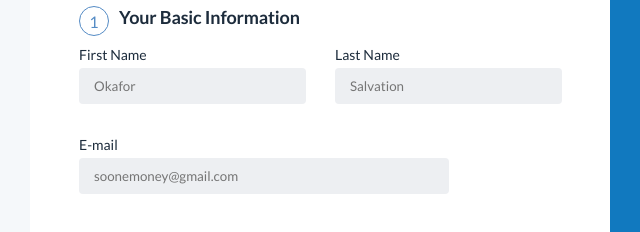
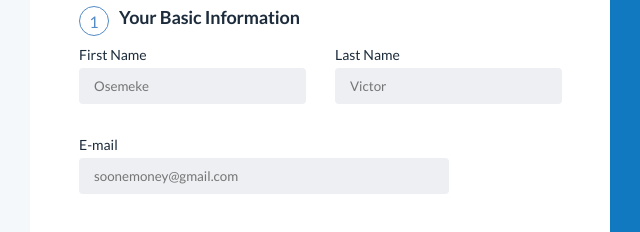
Before and after one commit to Vicky041/Alt-School_Assignment-3, a plain HTML site: page index.html in a window 1280 px wide. Shown: the part 367-599 px from the top of the page, 244-884 px from the left. Drawn offline with Linux system fonts and the light colour scheme.

Commit message:
corrected placeholder

```diff
--- a/index.html
+++ b/index.html
@@ -44,10 +44,10 @@
 
                 <div class="label-input-div">
                     <div class="firtsname-div"><label for="firstname">First Name</label> <br>
-                        <input type="text" name="firstname" placeholder="Okafor">
+                        <input type="text" name="firstname" placeholder="Osemeke">
                     </div>
                     <div class="lastname-div"><label for="firstname">Last Name</label> <br>
-                        <input type="text" name="lastname" placeholder="Salvation">
+                        <input type="text" name="lastname" placeholder="Victor">
                     </div>
                 </div>
                 <div class="email-div"><label for="email">E-mail</label><br>
```
